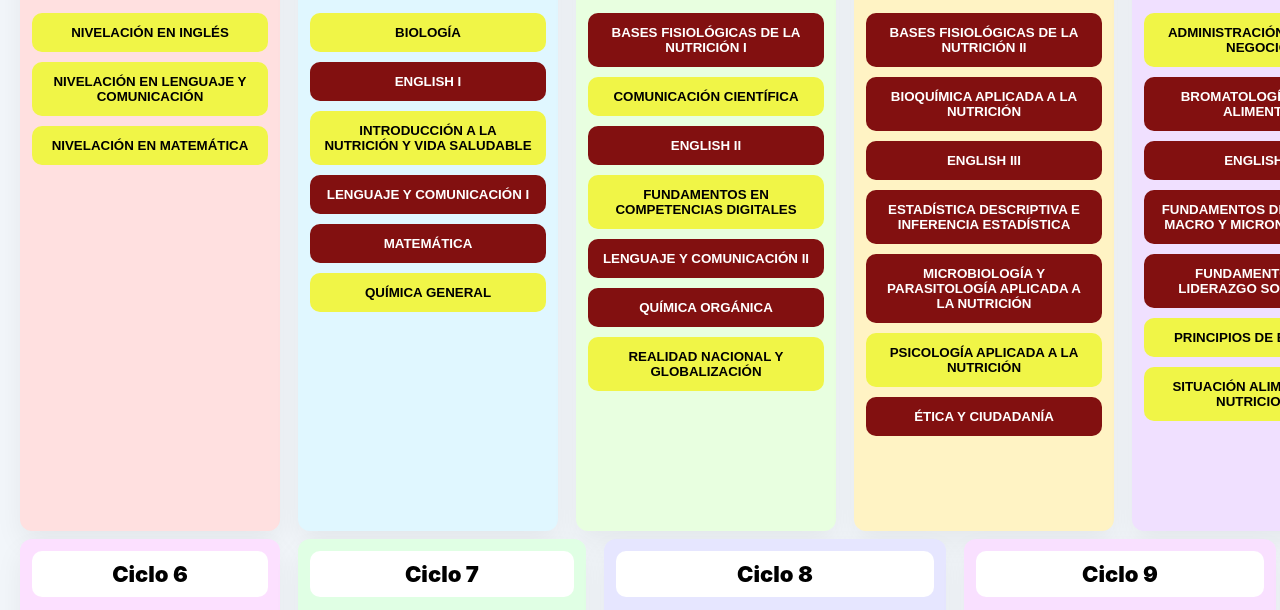
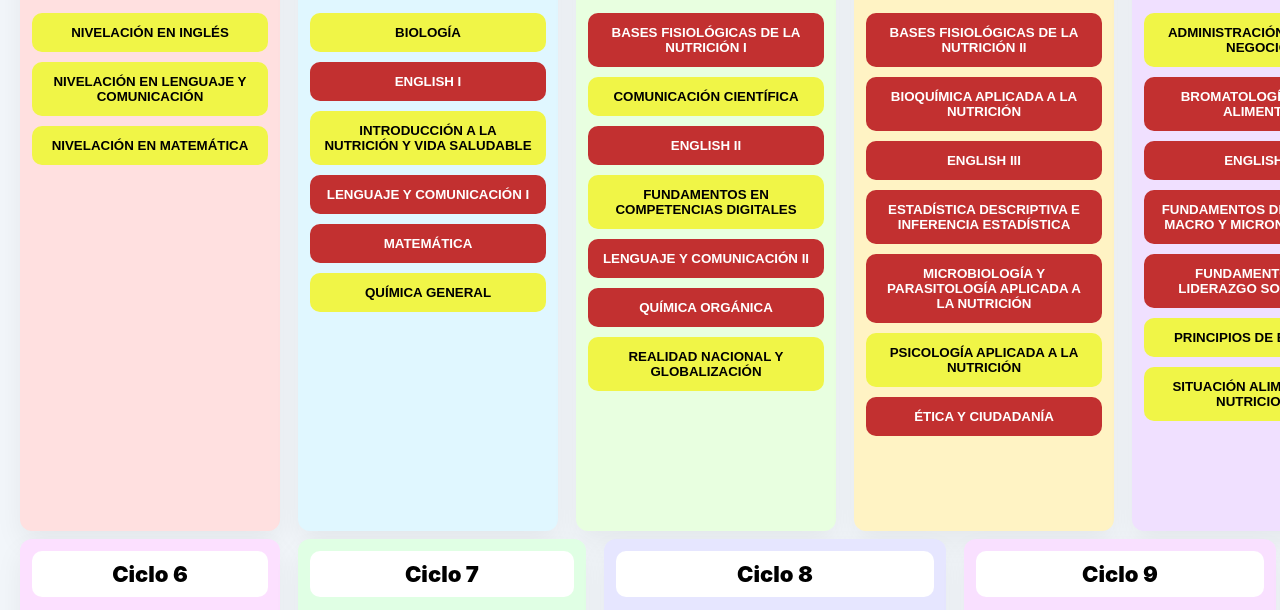
Before and after one commit to educhin321/Malla-interactiva-Nutrici-n, a plain HTML site: page index.html in a window 1280 px wide. Shown: the part 186-796 px from the top of the page. Drawn offline with nearby package versions, Linux system fonts and the light colour scheme.

Commit message:
styles.css

```diff
--- a/styles.css
+++ b/styles.css
@@ -62,13 +62,13 @@ main{
 
 /* ===============================
    CURSOS — colores según estado
-   - Base: rojo #821010
+   - Base: rojo #C23030
    - Available by default (no prereqs): amarillo #F0F547
    - Desbloqueado (prereqs cumplidos): Azul oscuro #5A6EED
    - Aprobado: Verde Claro #64FA64
 ================================*/
 .curso{
-  background:#821010 !important;
+  background:#C23030 !important;
   color:white !important;
   border:none !important;
   border-radius:10px;padding:12px;font-weight:700;text-align:center;
```
